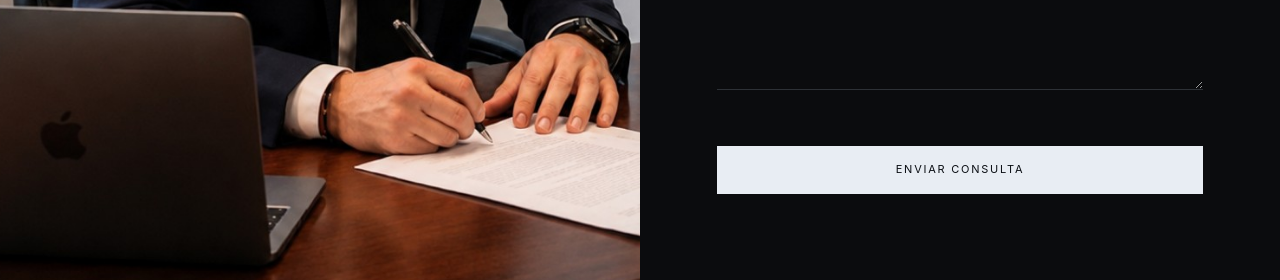
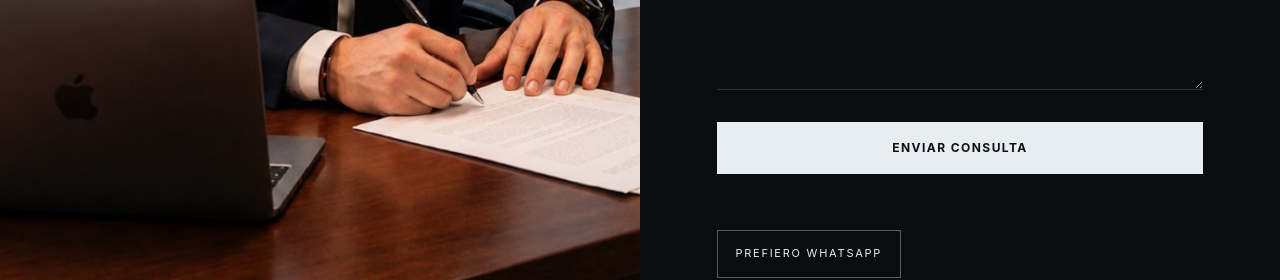
Before and after one commit to josuechavando350-png/nexus-engine, a Next.js app in the folder apps/cano-penal/: page / in a window 1280 px wide. Shown: the part 6220-6500 px from the top of the page. Built offline with nearby package versions, Linux system fonts and the light colour scheme.

Commit message:
fix(cano): make contact form submit CTA unmistakably visible

```diff
--- a/apps/cano-penal/src/app/ContactForm.tsx
+++ b/apps/cano-penal/src/app/ContactForm.tsx
@@ -60,10 +60,32 @@ export function ContactForm() {
       <input aria-label="Teléfono" name="telefono" placeholder="Teléfono" required />
       <input className="full" aria-label="Correo" name="correo" type="email" placeholder="Correo" required />
       <textarea className="full" aria-label="Mensaje" name="mensaje" placeholder="Mensaje" required />
-      <button className="cp-btn cp-btn-solid cp-contact-action full" type="submit" disabled={status === "sending"}>
+      <button
+        type="submit"
+        disabled={status === "sending"}
+        aria-busy={status === "sending"}
+        style={{
+          gridColumn: "1 / -1",
+          width: "100%",
+          minHeight: "52px",
+          marginTop: "8px",
+          display: "inline-flex",
+          alignItems: "center",
+          justifyContent: "center",
+          border: "1px solid var(--accent-default)",
+          background: "var(--accent-default)",
+          color: "var(--content-inverse)",
+          textTransform: "uppercase",
+          letterSpacing: ".12em",
+          fontSize: "12px",
+          fontWeight: 700,
+          cursor: status === "sending" ? "wait" : "pointer",
+          opacity: status === "sending" ? 0.7 : 1,
+        }}
+      >
         {status === "sending" ? "Enviando…" : "Enviar consulta"}
       </button>
-      <p className="full" role="status" aria-live="polite">
+      <p className="full" role="status" aria-live="polite" style={{ margin: 0 }}>
         {status === "success" ? "Gracias. Tu mensaje fue enviado correctamente." : ""}
         {status === "error" ? "No pudimos enviar tu mensaje. Inténtalo de nuevo o contáctanos por WhatsApp." : ""}
       </p>
```
